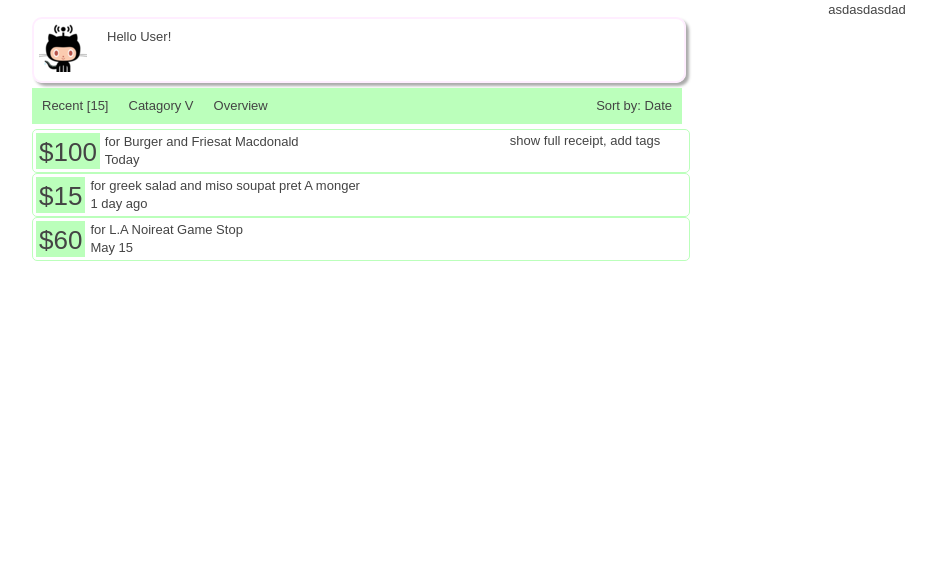
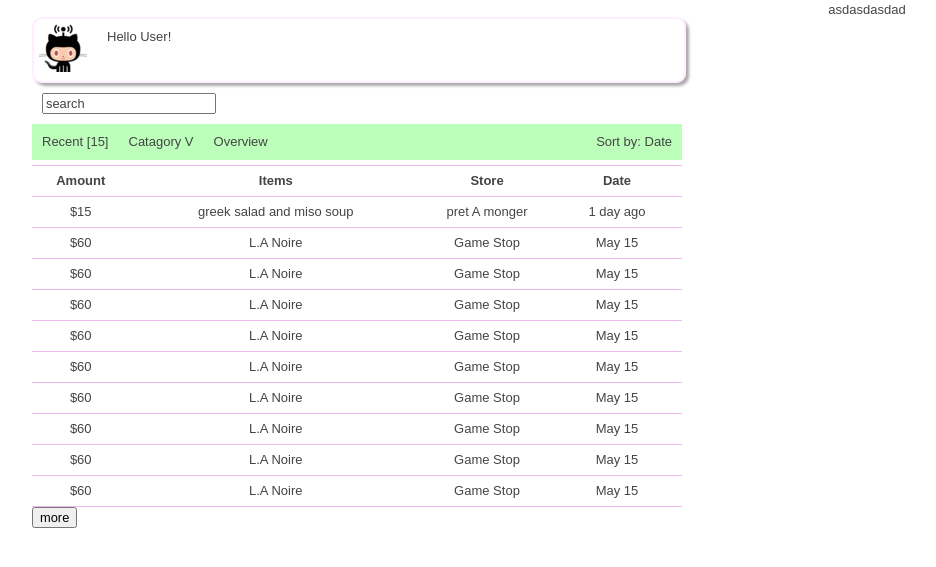
Before and after one commit to World-Three-Technologies/Masxaro-Prototype, a PHP site: page / in a window 1280 px wide. Shown: the part 40-607 px from the top of the page, without its empty margins (123-1059 px from the left). Run offline with PHP 8.4, Linux system fonts and the light colour scheme; some libraries are stand-ins or nearby versions.

Commit message:
change receipt to table-row, add basic interaction

```diff
--- a/proj/pages/css/style.css
+++ b/proj/pages/css/style.css
@@ -189,24 +189,25 @@
   background-color:#BFB;
 }
 
-session article{
-  border:1px solid #BFB;
-  border-radius: 5px;
+#search-bar{
+  margin:5px;
+  padding:5px;
+}
+
+.receipt{
   padding:3px;
   height: 36px;
-  overflow:hidden;
   width:100%;
 }
 
-session article .receipt .receipt-row{
-  width:400px;
+.receipt .receipt-row{
   float:left;
   margin:1px 5px;
 }
-session article .receipt .receipt-row div{
+.receipt .receipt-row div{
   float:left;
 }
-session article .receipt .total-cost{
+.receipt .total-cost{
   float:left;
   height:30px;
   font-size:26px;
@@ -214,15 +215,33 @@
   background-color:#BFB;
 }
 
-session article .toolbar{
+.receipt .toolbar{
   float:right
   right:0px;
   bottom:0px;
 }
-session article .toolbar:hover{
-  visibility: visible;
+
+#receipts-table{
+  width:100%;
+  border-collapse: collapse;
 }
 
+#receipts-table td,#receipts-table th{
+  text-align: center;
+  padding: 7px;
+  border-top: 1px #EBE solid;
+  border-bottom: 1px #EBE solid;
+}
+
+#receipts-table th.amount{ width:15%;}
+#receipts-table th.items{ width:45%;}
+#receipts-table th.date{ width:20%;}
+#receipts-table th.store{ width:20%;}
+
+#receipts-table tr.row:hover{
+  cursor:pointer;
+  background-color: #EBE;
+}
 
 .ir { display: block; text-indent: -999em; overflow: hidden; background-repeat: no-repeat; text-align: left; direction: ltr; }
 .hidden { display: none; visibility: hidden; }
--- a/proj/pages/index.html
+++ b/proj/pages/index.html
@@ -50,6 +50,12 @@
             <div id="user-flash">Hello User!</div>
           </div>
         </div>
+        <div id="receipts">
+          <div id="search-bar">
+            <form action="#" method="POST">
+              <input type="text" value="search" width="40px"/>
+            </form>
+          </div>
           <nav id="main-tabs">
             <ul class="tabs clearfix">
               <li>Recent [15]</li>
@@ -58,23 +64,18 @@
               <li style="float:right;">Sort by: Date</li>
             </ul>
           </nav>
-        <session id="receipts">
-          <article>
-            <div class="receipt clearfix">
-              <div class="total-cost">$100</div>
-              <div class="receipt-row clearfix">
-                <div class="items">for Burger and Fries </div>
-                <div class="store">at Macdonald</div>
+          <table id="receipts-table">
+            <thead>
+              <tr>
+                <th class="amount">Amount</th>
+                <th class="items">Items</th>
+                <th class="store">Store</th>
+                <th class="date">Date</th>
+              </tr>
+            </thead>
+          </table>
+          <button class="more">more</button>
         </div>
-              <div class="receipt-row clearfix">
-                <div class="date"> Today</div>
-              </div>
-              <div class="toolbar">
-                show full receipt, add tags
-              </div>
-            </div>
-          </article>
-        </session>
       </div>
       <aside id="sidebar">
         asdasdasdad
@@ -100,6 +101,30 @@
     </div>
   </script>
 
+  <script type="text/tamplate" id="receipt-row-template">
+    <td>$<%= total_cost %></td>
+    <td><%= items %></td>
+    <td><%= store %></td>
+    <td><%= time %></td>
+  </script>
+
+  <script type="text/template" id="receipt-full-template">
+    <td colspan='4' width="100%">
+      <div class="receipt clearfix">
+        <div class="total-cost">$<%= total_cost %></div>
+        <div class="receipt-row clearfix">
+          <div class="items">for <%= items %></div>
+          <div class="store">at <%= store%></div>
+        </div>
+        <div class="receipt-row clearfix">
+          <div class="date"><%= time %></div>
+        </div>
+        <div class="toolbar invisible">
+          show full receipt, add tags
+        </div>
+      </div>
+    </td>
+  </script>
 
   <script src="http://ajax.googleapis.com/ajax/libs/jquery/1.6.1/jquery.js"></script>
   <script>window.jQuery || document.write("<script src='js/vendor/jquery-1.6.1.min.js'>\x3C/script>")</script>
--- a/proj/pages/js/app.js
+++ b/proj/pages/js/app.js
@@ -10,6 +10,56 @@
     items:" L.A Noire",
     store:"Game Stop",
     time:"May 15"
+  },{
+    total_cost:60,
+    items:" L.A Noire",
+    store:"Game Stop",
+    time:"May 15"
+  },{
+    total_cost:60,
+    items:" L.A Noire",
+    store:"Game Stop",
+    time:"May 15"
+  },{
+    total_cost:60,
+    items:" L.A Noire",
+    store:"Game Stop",
+    time:"May 15"
+  },{
+    total_cost:60,
+    items:" L.A Noire",
+    store:"Game Stop",
+    time:"May 15"
+  },{
+    total_cost:60,
+    items:" L.A Noire",
+    store:"Game Stop",
+    time:"May 15"
+  },{
+    total_cost:60,
+    items:" L.A Noire",
+    store:"Game Stop",
+    time:"May 15"
+  },{
+    total_cost:60,
+    items:" L.A Noire",
+    store:"Game Stop",
+    time:"May 15"
+  },{
+    total_cost:60,
+    items:" L.A Noire",
+    store:"Game Stop",
+    time:"May 15"
+  },{
+    total_cost:60,
+    items:" L.A Noire",
+    store:"Game Stop",
+    time:"May 15"
+  },{
+    total_cost:60,
+    items:" L.A Noire",
+    store:"Game Stop",
+    time:"May 15"
   }];
 
   var Receipt = Backbone.Model;
@@ -17,25 +67,42 @@
   var Receipts = Backbone.Collection.extend({
     model: Receipt
   });
-  window.receipts = new Receipts(mockReceipts);
+
+  window.receipts = new Receipts();
   //alert(JSON.stringify(receipts));
 
   var ReceiptView = Backbone.View.extend({
 
-    tagName:"article",
+    tagName:"tr",
 
-    template:_.template($('#receipt-template').html()),
+    className:"row",
+
+    template:_.template($('#receipt-row-template').html()),
+
+    fullTemplate:_.template($('#receipt-full-template').html()),
 
     initialize:function(){
-      _.bindAll(this,'render');
+      _.bindAll(this,'render','showReceipt');
 
-      this.model.bind('change',this.render);
+      this.model.bind("change",this.render);
       this.model.view = this;
+    },
+
+    events:{
+      "click" : "showReceipt"
     },
 
     render:function(){
       $(this.el).html(this.template(this.model.toJSON()));
       return this;
+    },
+
+    showReceipt:function(){
+      if(window.lastOpen){
+        window.lastOpen.render();
+      }
+      $(this.el).html(this.fullTemplate(this.model.toJSON()));
+      window.lastOpen = this;
     }
   });
 
@@ -43,20 +110,31 @@
     el:$("#receipts"),
 
     initialize:function(){
-      _.bindAll(this,"render","renderReceipt");
-      this.render();
+      _.bindAll(this,"render","renderMore","renderReceipt");
+
+      receipts.bind("refresh",this.render);
+      receipts.view = this;
+    },
+
+    events:{
+      "click .more": "renderMore",
     },
 
     render:function(){
-      receipts.each(this.renderReceipt);
+      _.each(receipts.first(10),this.renderReceipt);
+    },
+
+    renderMore:function(){
+      _.each(receipts.rest(10),this.renderReceipt);
+      this.$(".more").hide();
     },
 
     renderReceipt:function(receipt){
       var view = new ReceiptView({model:receipt});
-      this.el.append(view.render().el);
-    }
+      this.el.children("table").append(view.render().el);
+    },
   });
 
   window.receiptsView = new ReceiptsView();
-
+  receipts.refresh(mockReceipts);
 });
```
Lines whose indentation alone changed are shown as unchanged.
